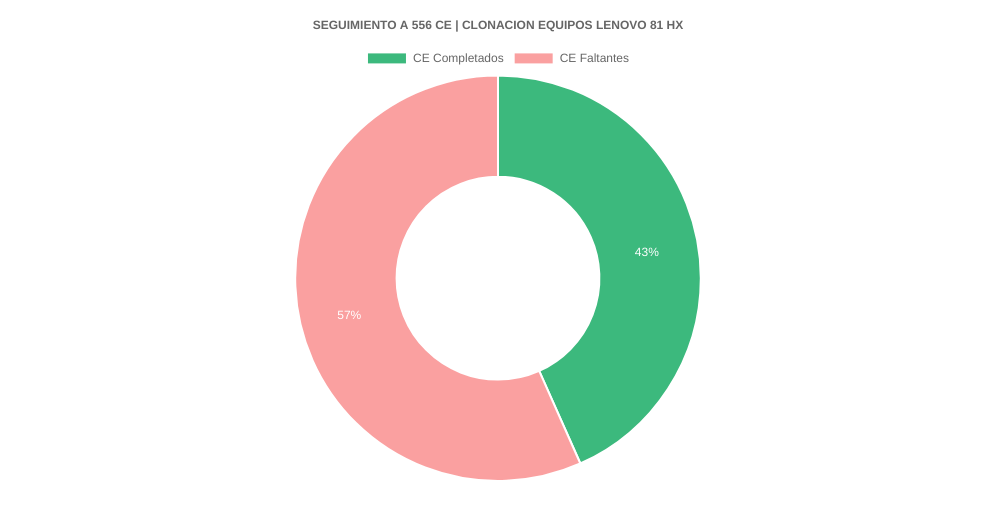
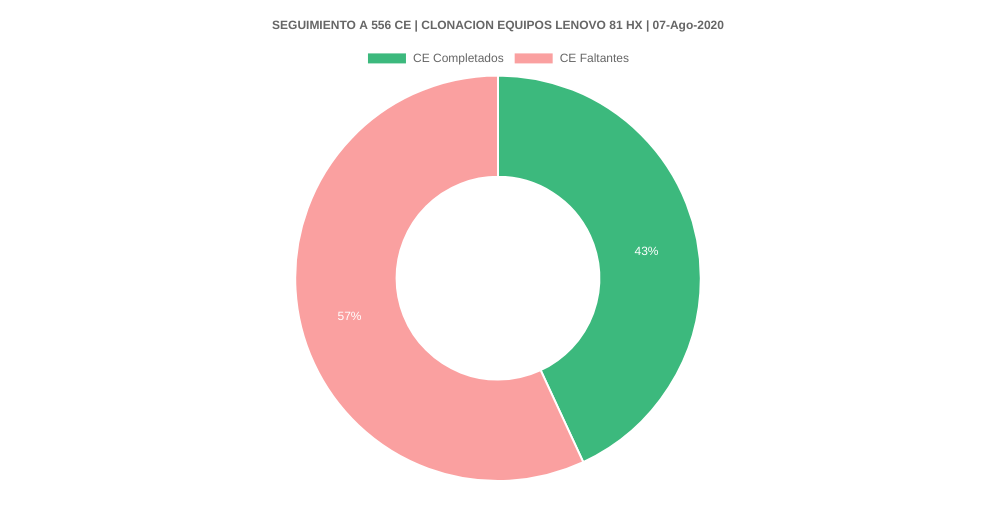
Before and after one commit to mineducyt/81hx, a plain HTML site: page index.html in a window 1280 px wide. Shown: the top 532 px of the page, without its empty margins (142-1143 px from the left). Drawn offline with Linux system fonts and the light colour scheme.

Commit message:
Update index.html

```diff
--- a/index.html
+++ b/index.html
@@ -116,7 +116,7 @@
 		type: 'doughnut',
 			data:	{
 				datasets: [{
-					data: [241, 315],
+					data: [287, 379],
 					backgroundColor: [window.chartColors.green, window.chartColors.red,],
 					label: 'MINED' }],
 				labels: ['CE Completados','CE Faltantes',]
@@ -124,7 +124,7 @@
 			options:{
 				responsive: true,
 				legend: {position: 'top',},
-				title: {display: true, text: 'SEGUIMIENTO A 556 CE | CLONACION EQUIPOS LENOVO 81 HX'},
+				title: {display: true, text: 'SEGUIMIENTO A 556 CE | CLONACION EQUIPOS LENOVO 81 HX | 07-Ago-2020'},
 				animation: { animateScale:  true, animateRotate: true,},
 				plugins:	{
 				  datalabels:{display:false}}
```
